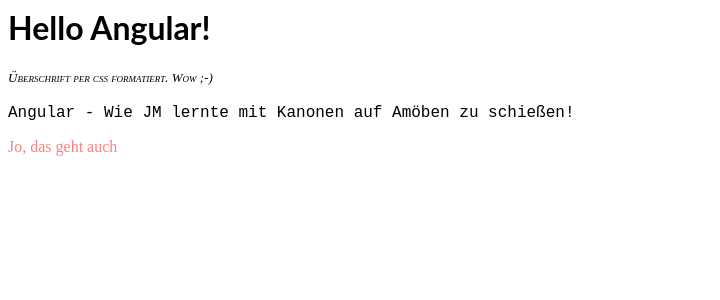
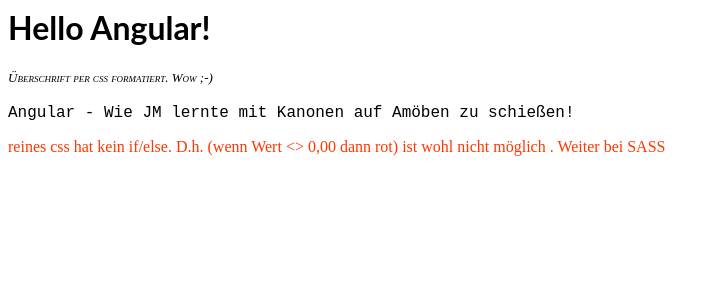
Before and after one commit to nomoretower/angular-4c6xek, an Angular app: page / in a window 1280 px wide. Shown: the top 300 px of the page, without its empty margins (0-720 px from the left). Built offline with nearby package versions, Linux system fonts and the light colour scheme.

Commit message:
2 files modified

```diff
--- a/src/app/app.component.css
+++ b/src/app/app.component.css
@@ -12,11 +12,11 @@
 }
 
 #blink {
-  animation: blink 2s linear infinite;
+  animation: blink 3s linear infinite;
 }
   @keyframes blink {
     from {
-      color: white;
+      color: orange;
     }
     to {
       color: red;
--- a/src/app/app.component.html
+++ b/src/app/app.component.html
@@ -8,4 +8,4 @@
   Angular - Wie JM lernte mit Kanonen auf Amöben zu schießen!
 </p>
 
-<span id="blink"> Jo, das geht auch</span>
+<span id="blink">reines css hat kein if/else. D.h. (wenn Wert <> 0,00 dann rot) ist wohl nicht möglich . Weiter bei SASS</span>
```
